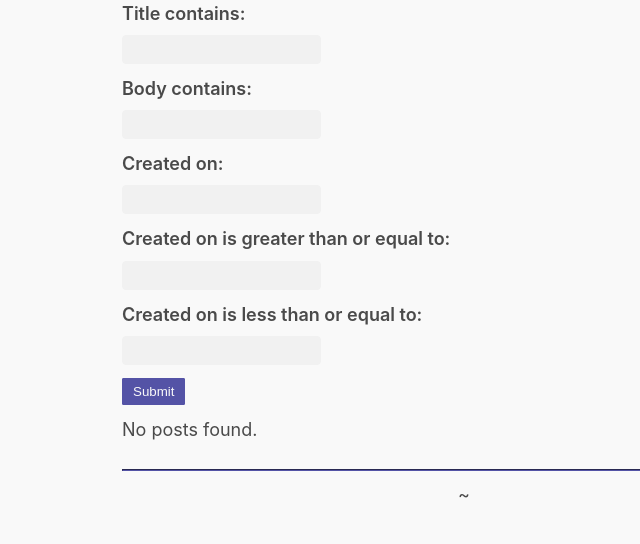
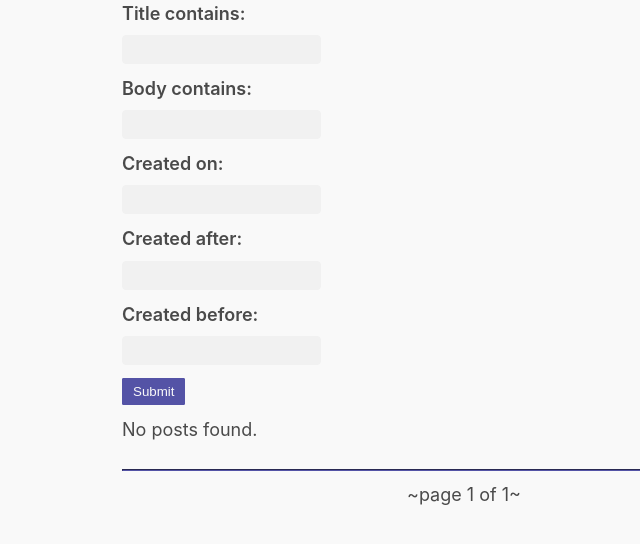
Before and after one commit to eternalseptember/rpi-test, a Django app: page /advanced_search/ in a window 1280 px wide. Shown: the part 221-765 px from the top of the page, without its empty margins (176-816 px from the left). Run offline with Django 5.2, Linux system fonts and the light colour scheme.

Commit message:
search page works better

```diff
--- a/blog/filters.py
+++ b/blog/filters.py
@@ -1,8 +1,5 @@
 from blog.models import Post
 import django_filters
-
-#from django.db import models
-#from django_filters import DateFilter
 
 
 class PostFilter(django_filters.FilterSet):
@@ -12,14 +9,27 @@
         fields = {
             "title": ['icontains'],
             "body": ['icontains'],
-            "created_on": ['exact', 'gte', 'lte'],
+            "created_on": ['date', 'date__gte', 'date__lte'],
             "categories": []
             }
 
-        """
-        filter_overrides = {
-            models.DateTimeField: {
-                'filter_class': django_filters.DateFilter
-            }
-        }
-        """
+    def __init__(self, *args, **kwargs):
+        super(PostFilter, self).__init__(*args, **kwargs)
+        self.filters["created_on__date"].label="Created on"
+        self.filters["created_on__date__gte"].label="Created after"
+        self.filters["created_on__date__lte"].label="Created before"
+
+
+    # This override so that the queryset returns *NOTHING*
+    # instead of *EVERYTHING* if there's an invalid filter.
+    @property
+    def qs(self):
+        if not hasattr(self, '_qs'):
+            qs = self.queryset.all()
+            if self.is_bound:
+                if self.form.is_valid():
+                    qs = self.filter_queryset(qs)
+                else:
+                    qs = self.queryset.none()
+            self._qs = qs
+        return self._qs
--- a/blog/templates/blog/advanced_search.html
+++ b/blog/templates/blog/advanced_search.html
@@ -29,3 +29,23 @@
 
     {% endif %}
 {% endblock page_content %}
+
+{% block page_navigation %}
+    <div class="pagination">
+        <span class="step-links">
+            {% if page_obj.has_previous %}
+                <a href="{% querystring page=1 %}">&laquo; first</a>
+                <a href="{% querystring page=page_obj.previous_page_number %}">prev</a>
+            {% endif %}
+
+            <span class="current">
+                ~page {{ page_obj.number }} of {{ page_obj.paginator.num_pages }}~
+            </span>
+
+            {% if page_obj.has_next %}
+                <a href="{% querystring page=page_obj.next_page_number %}">next</a>
+                <a href="{% querystring page=page_obj.paginator.num_pages %}">last &raquo;</a>
+            {% endif %}
+        </span>
+    </div>
+{% endblock page_navigation %}
--- a/blog/views.py
+++ b/blog/views.py
@@ -111,19 +111,35 @@
     queryset = Post.objects.all()
     post_filter = PostFilter(request.GET, queryset)
 
-    # This section makes the advanced search page show nothing instead
-    # of unpaginated everything if there are no filters applied.
+
+
+    """
+    THIS SECTION NEEDS CAREFUL ATTENTION!
+    FIX THE FIELD NAMES AFTER MODIFYING FILTERS!
+
+    This section makes the advanced search page show *NOTHING* instead
+    of *EVERYTHING* if there are no filters applied.
+
+    This combined with the qs override in the filter (filters.py) makes
+    the advanced search page show no posts when first loading into the
+    page and when there's an invalid filter applied.
+    """
     s1 = request.GET.get("title__icontains")
     s2 = request.GET.get("body__icontains")
-    s3 = request.GET.get("created_on")
-    s4 = request.GET.get("created_on__gte")
-    s5 = request.GET.get("created_on__lte")
+    s3 = request.GET.get("created_on__date")
+    s4 = request.GET.get("created_on__date__gte")
+    s5 = request.GET.get("created_on__date__lte")
 
     if s1 or s2 or s3 or s4 or s5:
-        page_obj = post_filter.qs
+        search_results = post_filter.qs
     else:
-        page_obj = Post.objects.none()
+        search_results = Post.objects.none()
 
+
+
+    paginator = Paginator(search_results, 5)
+    page_number = request.GET.get("page")
+    page_obj = paginator.get_page(page_number)
 
     # Output to Template
     context = {
```
Also changed, not shown: blog/templates/blog/search_results.html (+4 -4 lines), README.md.
